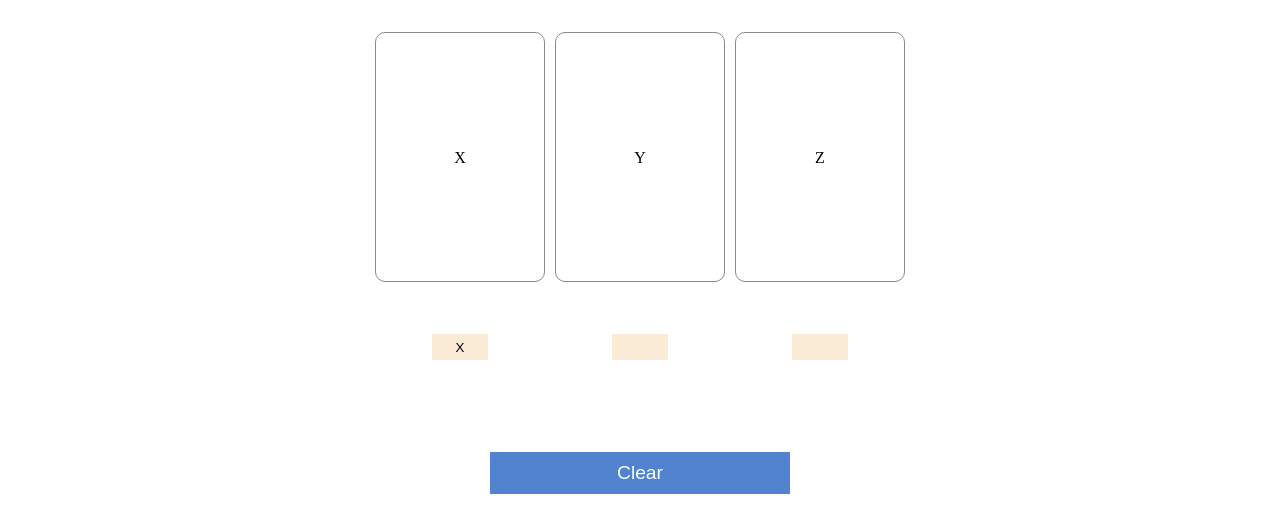
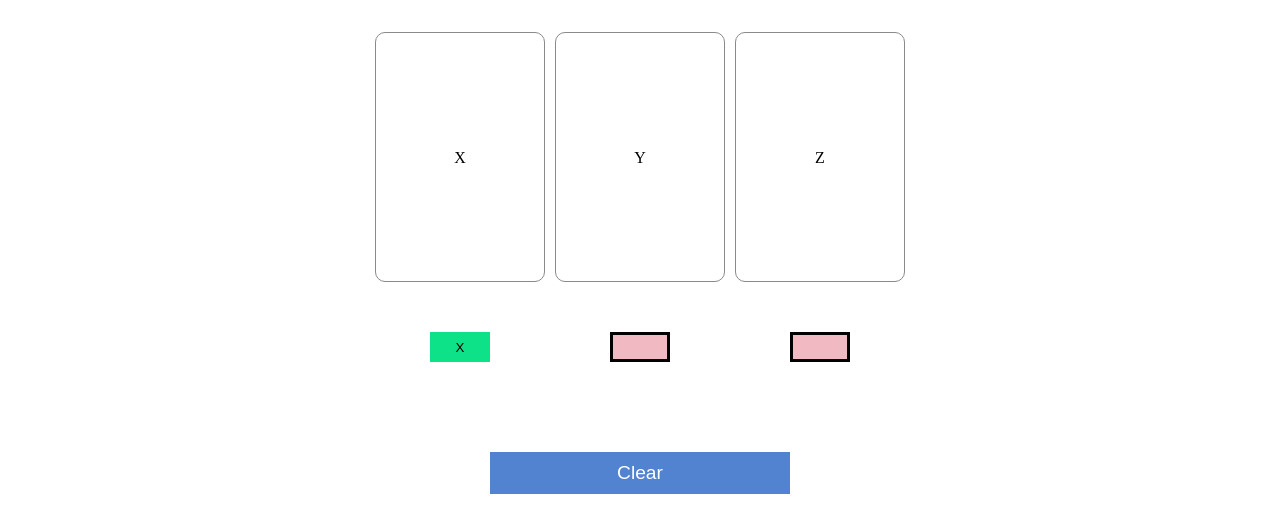
Before and after one commit to TomaszKucharz/happy-card, a plain HTML site: page index.html in a window 1280 px wide. Both pictures are taken after a click on the button 460 px from the left and 455 px from the top of the page. Shown: the part 108-640 px from the top of the page. Drawn offline with Linux system fonts and the light colour scheme.

Commit message:
06.02.2022
add " el.removeAttribute('disabled'); "
reset click function showSign

```diff
--- a/main.js
+++ b/main.js
@@ -2,14 +2,26 @@ const cardsArray = document.querySelectorAll(`.card`);
 const buttonOne = document.getElementById(`btn-1`);
 const buttonTwo = document.getElementById(`btn-2`);
 const buttonThree = document.getElementById(`btn-3`);
+const clear = document.querySelector(`.clear`);
 
-const blockOtherButtons = () => {};
+const buttonsArrays = [buttonOne, buttonTwo, buttonThree];
+
+const blockOtherButtons = () => {
+	buttonsArrays.forEach((el) => {
+		if (el.textContent !== 'X') {
+			el.classList.add(`off`);
+			el.setAttribute('disabled', true);
+		}
+	});
+};
 
 const showSign = (e) => {
 	e.preventDefault();
 
 	if (e.target.textContent === '') {
 		e.target.textContent = 'X';
+		clear.style.visibility = 'visible';
+		e.target.classList.add('on');
 		blockOtherButtons();
 	} else {
 		return alert('wyczyść klawisze');
@@ -19,3 +31,16 @@ const showSign = (e) => {
 buttonOne.addEventListener(`click`, showSign);
 buttonTwo.addEventListener(`click`, showSign);
 buttonThree.addEventListener(`click`, showSign);
+
+clear.addEventListener(`click`, () => {
+	buttonsArrays.forEach((el) => {
+		el.classList.remove(`on`);
+		el.classList.remove(`off`);
+		el.textContent = '';
+		el.removeAttribute('disabled');
+	});
+
+	clear.style.visibility = 'hidden';
+});
+
+// disabled selected
--- a/scss/style.scss
+++ b/scss/style.scss
@@ -56,13 +56,21 @@
 					padding: 2px 5px;
 					width: 60px;
 					height: 30px;
-					transition: border 0.5s;
-					border: 2px solid rgb(255, 255, 255);
-					background-color: antiquewhite;
+					transition: border 0.3s;
+					border: 3px solid rgb(142, 142, 142);
+					background-color: rgb(202, 202, 202);
 					cursor: pointer;
 				}
 				.btn:hover {
-					border: 2px solid rgb(13, 226, 137);
+					border: 3px solid #0de289;
+				}
+				.on {
+					border: 3px solid #0de289;
+					background-color: #0de289;
+				}
+				.off {
+					border: 3px solid #000;
+					background-color: #f1bac3;
 				}
 			}
 			.clear {
@@ -73,6 +81,7 @@
 				border: none;
 				cursor: pointer;
 				background-color: #5283d1;
+				visibility: hidden;
 				span {
 					color: white;
 				}
```
Also changed, not shown: css/style.css, 1 other file.
